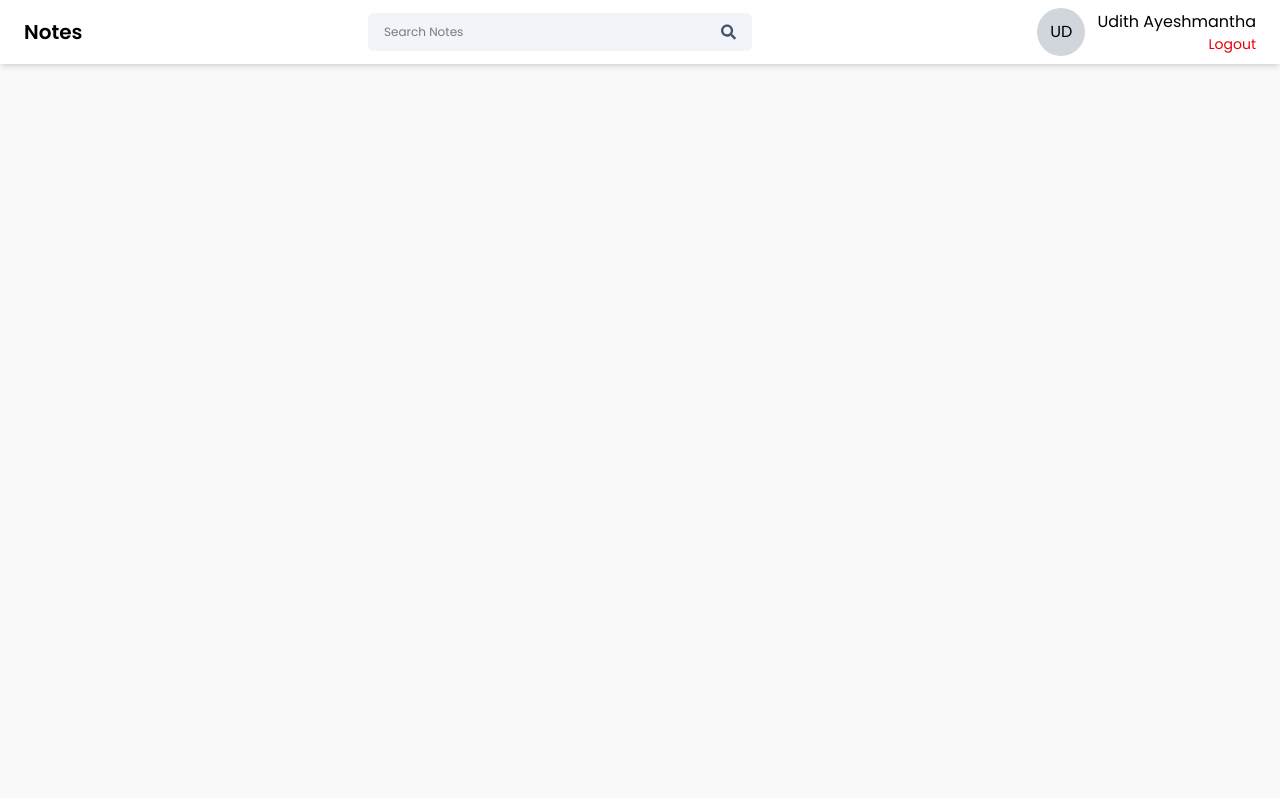
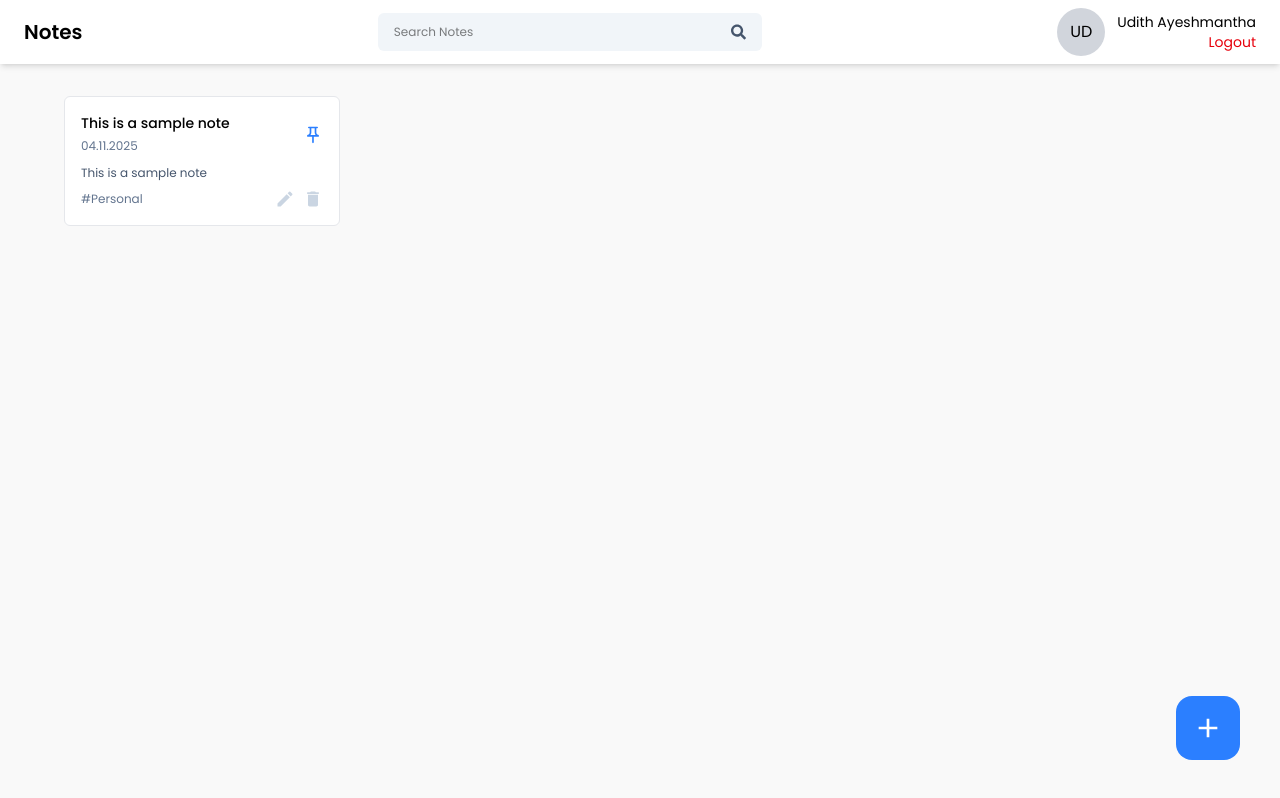
Before and after one commit to udithayeshmantha/notes-app, a React (Vite) app: page /dashboard in a window 1280 px wide. Built offline with nearby package versions, Linux system fonts and the light colour scheme.

Commit message:
add NoteCard component for displaying notes; update Profileinfo styling and add icon button styles

```diff
--- /dev/null
+++ b/src/components/Cards/NoteCard.jsx
@@ -0,0 +1,46 @@
+import React from "react";
+import { MdCreate, MdDelete, MdOutlinePushPin } from "react-icons/md";
+
+const NoteCard = ({
+  title,
+  date,
+  content,
+  tags,
+  isPinned,
+  onEdit,
+  onDelete,
+  onPinNote,
+}) => {
+  return (
+    <div className="border-1 border-gray-200 rounded-md p-4 bg-white hover:shadow-lg transition-all ease-in-out">
+      <div className="flex justify-between items-center">
+        <div>
+          <h6 className="text-sm font-medium">{title}</h6>
+          <span className="text-xs text-slate-500">{date}</span>
+        </div>
+        <MdOutlinePushPin
+          className={`icon-btn ${
+            isPinned ? "text-blue-500" : "text-slate-300"
+          }`}
+          onClick={onPinNote}
+        />
+      </div>
+      <p className="text-xs text-slate-600 mt-2">{content?.slice(0, 60)}</p>
+      <div className="flex justify-between items-center mt-2">
+        <div className="text-xs text-slate-500">{tags}</div>
+        <div className="flex items-center gap-2">
+          <MdCreate
+            className="icon-btn hover:text-green-600"
+            onClick={onEdit}
+          />
+          <MdDelete
+            className="icon-btn hover:text-red-500"
+            onClick={onDelete}
+          />
+        </div>
+      </div>
+    </div>
+  );
+};
+
+export default NoteCard;
--- a/src/components/Cards/Profileinfo.jsx
+++ b/src/components/Cards/Profileinfo.jsx
@@ -8,7 +8,7 @@ const Profileinfo = ({ onLogout }) => {
         {getInitials("Udith Ayeshmantha")}
       </div>
       <div className="flex flex-col items-end">
-        <p>Udith Ayeshmantha</p>
+        <p className="text-sm">Udith Ayeshmantha</p>
         <button
           className="text-sm cursor-pointer text-red-600"
           onClick={onLogout}
--- a/src/index.css
+++ b/src/index.css
@@ -32,4 +32,7 @@
     width: 100%;
     margin: 8px 0;
   }
+  .icon-btn {
+    @apply text-xl text-slate-300 cursor-pointer hover:text-blue-500;
+  }
 }
--- a/src/pages/Home/Home.jsx
+++ b/src/pages/Home/Home.jsx
@@ -1,10 +1,32 @@
 import React from "react";
 import Navbar from "../../components/Navbar/Navbar";
+import NoteCard from "../../components/Cards/NoteCard";
+import { MdAdd } from "react-icons/md";
 
 const Home = () => {
   return (
     <>
       <Navbar />
+      <div className="container mx-auto">
+        <div className="grid grid-cols-1 md:grid-cols-2 lg:grid-cols-3 xl:grid-cols-4 gap-4 mt-8 px-10 md:px-8 lg:px-16">
+          <NoteCard
+            title="This is a sample note"
+            date="04.11.2025"
+            content="This is a sample note"
+            tags="#Personal"
+            isPinned={true}
+            onEdit={() => console.log("Edit")}
+            onDelete={() => console.log("Delete")}
+            onPinNote={() => console.log("Pin")}
+          />
+          <button
+            className="w-16 h-16 flex items-center justify-center rounded-2xl bg-blue-500 hover:bg-blue-600 absolute right-10 bottom-10"
+            onClick={() => console.log("Add")}
+          >
+            <MdAdd className="text-[32px] text-white" />
+          </button>
+        </div>
+      </div>
     </>
   );
 };
```
